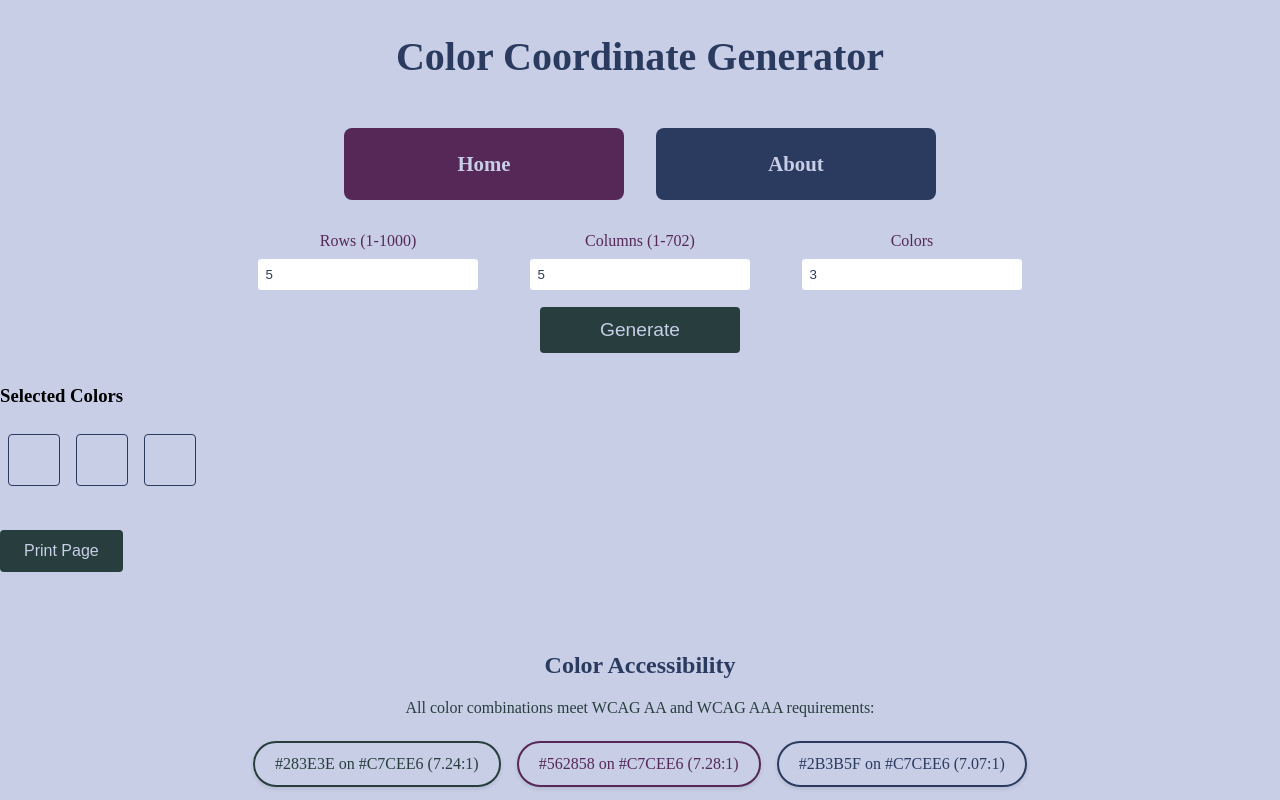
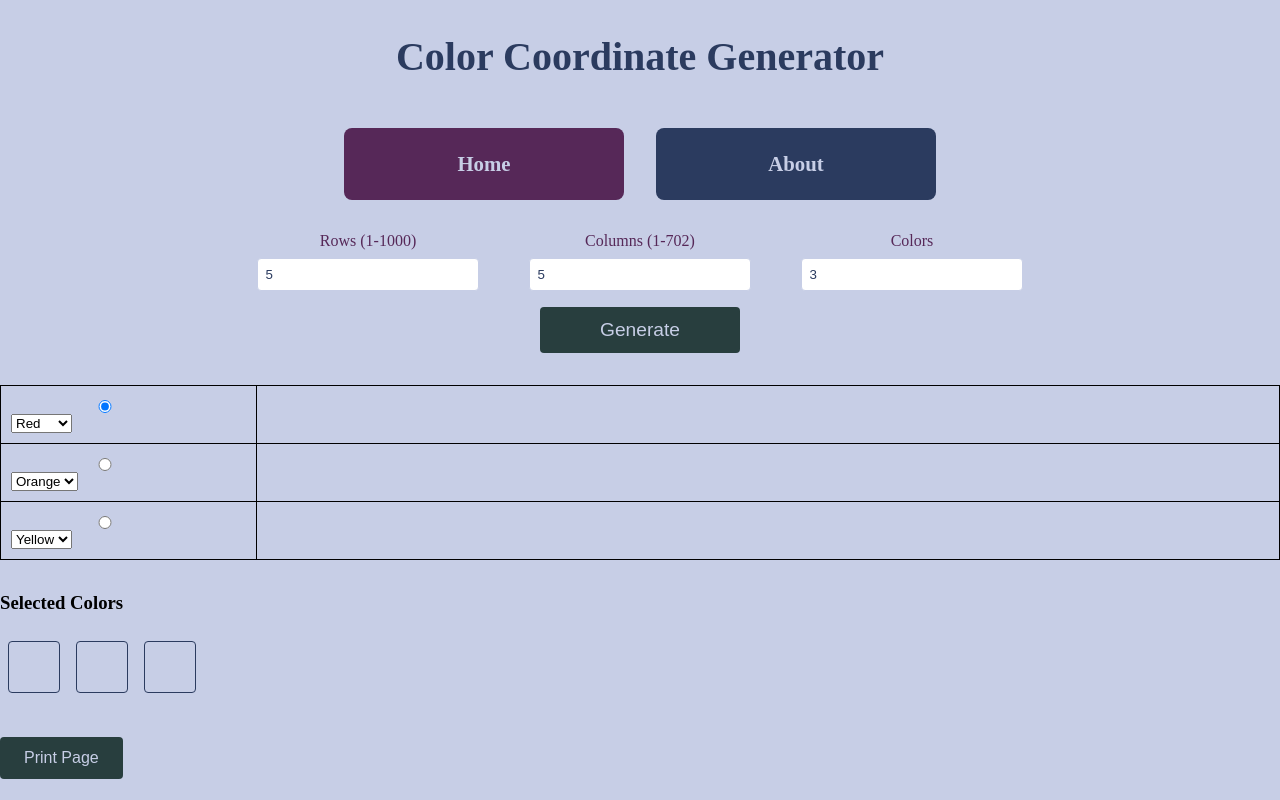
Before and after one commit to HridayaB/hridaya-app, an Angular app: page /color in a window 1280 px wide. Both pictures are taken after a click on the button "Generate". Shown: the top 800 px of the page. Built offline with nearby package versions, Linux system fonts and the light colour scheme.

Commit message:
First table

```diff
--- a/src/color/color_coordinate_generation.component.css
+++ b/src/color/color_coordinate_generation.component.css
@@ -91,6 +91,40 @@ input {
     margin: 0.5rem;
     border: 1px solid #2B3B5F;
     border-radius: 4px;
+}
+
+.color-selection-table {
+    margin-top: 20px;
+}
+
+.color-table {
+    width: 100%;
+    border-collapse: collapse;
+    border: 1px solid black;
+}
+
+.color-table tr {
+    border-bottom: 1px solid black;
+}
+
+.color-table td {
+    padding: 10px;
+    vertical-align: middle;
+    border-right: 1px solid black;
+}
+
+.right-cell {
+    width: 80%;
+}
+
+.left-cell {
+    width: 20%;
+    padding: 4px;
+    margin-left: 10px;
+}
+
+.color-radio {
+    vertical-align: middle;
 }
 
 .navigation-buttons {
--- a/src/color/color_coordinate_generation.component.html
+++ b/src/color/color_coordinate_generation.component.html
@@ -57,6 +57,39 @@
         <button type="submit" class="generate-button">Generate</button>
     </form>
 
+    <div *ngIf="showTables" class="color-selection-table">
+        <table class="color-table">
+          <tbody>
+            <tr *ngFor="let colorOption of colorOptions; let i = index">
+              <td class="left-cell">
+                <input
+                  type="radio"
+                  name="selectedColor"
+                  [checked]="colorOption.selected"
+                  (change)="selectColor(i)"
+                  [attr.aria-label]="'Select color option ' + (i + 1)"
+                  class="color-radio"
+                />
+                <select
+                  [ngModel]="colorOption.color"
+                  (ngModelChange)="onColorChange($event, i)"
+                  [attr.aria-label]="'Choose a color for option ' + (i + 1)"
+                  class="color-select">
+                  <option
+                    *ngFor="let color of availableColors(i)"
+                    [value]="color"
+                    [disabled]="isColorUsed(color) && color !== colorOption.color">
+                    {{ color | titlecase }}
+                  </option>
+                </select>
+              </td>
+              <td class="right-cell">
+              </td>
+            </tr>
+          </tbody>
+        </table>
+      </div>
+
     <div *ngIf="colorOptions.length > 0" class="color-options">
         <h3>Selected Colors</h3>
         <div class="color-box" *ngFor="let color of colorOptions" [style.background]="color"></div>
--- a/src/color/color_coordinate_generation.component.ts
+++ b/src/color/color_coordinate_generation.component.ts
@@ -1,12 +1,12 @@
 import { Component } from '@angular/core'
-import { FormBuilder, FormGroup, Validators, ReactiveFormsModule } from '@angular/forms';
+import { FormBuilder, FormGroup, Validators, ReactiveFormsModule, FormsModule } from '@angular/forms';
 import { CommonModule } from '@angular/common';
 import { RouterModule } from '@angular/router';
 import { colorConfig } from './color_coordinate_generation.config';
 
 @Component({
     selector: 'app-color-coordinate-generation',
-    imports: [CommonModule, ReactiveFormsModule, RouterModule],
+    imports: [CommonModule, ReactiveFormsModule, RouterModule, FormsModule],
     templateUrl: './color_coordinate_generation.component.html',
     styleUrl: './color_coordinate_generation.component.css'
 })
@@ -14,8 +14,11 @@ export class ColorCoordinateGenerationComponent {
     config = colorConfig;
     coordinateForm: FormGroup;
     showTables = false;
-    colorOptions: any[] = [];
     colorPalette = ['red', 'orange', 'yellow', 'green', 'blue', 'purple', 'gray', 'brown', 'black', 'teal'];
+    colorOptions = this.colorPalette.map((color, index) => ({
+        color: color,
+        selected: index === 0
+    }));
     columnHeaders: string[] = [];
     rowIndices: number[] = [];
     selectedColorIndex = 0;
@@ -103,4 +106,21 @@ export class ColorCoordinateGenerationComponent {
     printPage() {
         window.print();
     }
+
+    availableColors(currentIndex: number): string[] {
+        return this.colorPalette.filter((color) => {
+        const usedColors = this.colorOptions
+            .filter((_, i) => i !== currentIndex)
+            .map((opt) => opt.color);
+        return !usedColors.includes(color) || this.colorOptions[currentIndex].color === color;
+        });
+    }
+
+    isColorUsed(color: string): boolean {
+        return this.colorOptions.some((opt) => opt.color === color);
+    }
+
+    onColorChange(newColor: string, index: number) {
+        this.colorOptions[index].color = newColor;
+    }
 }
```
